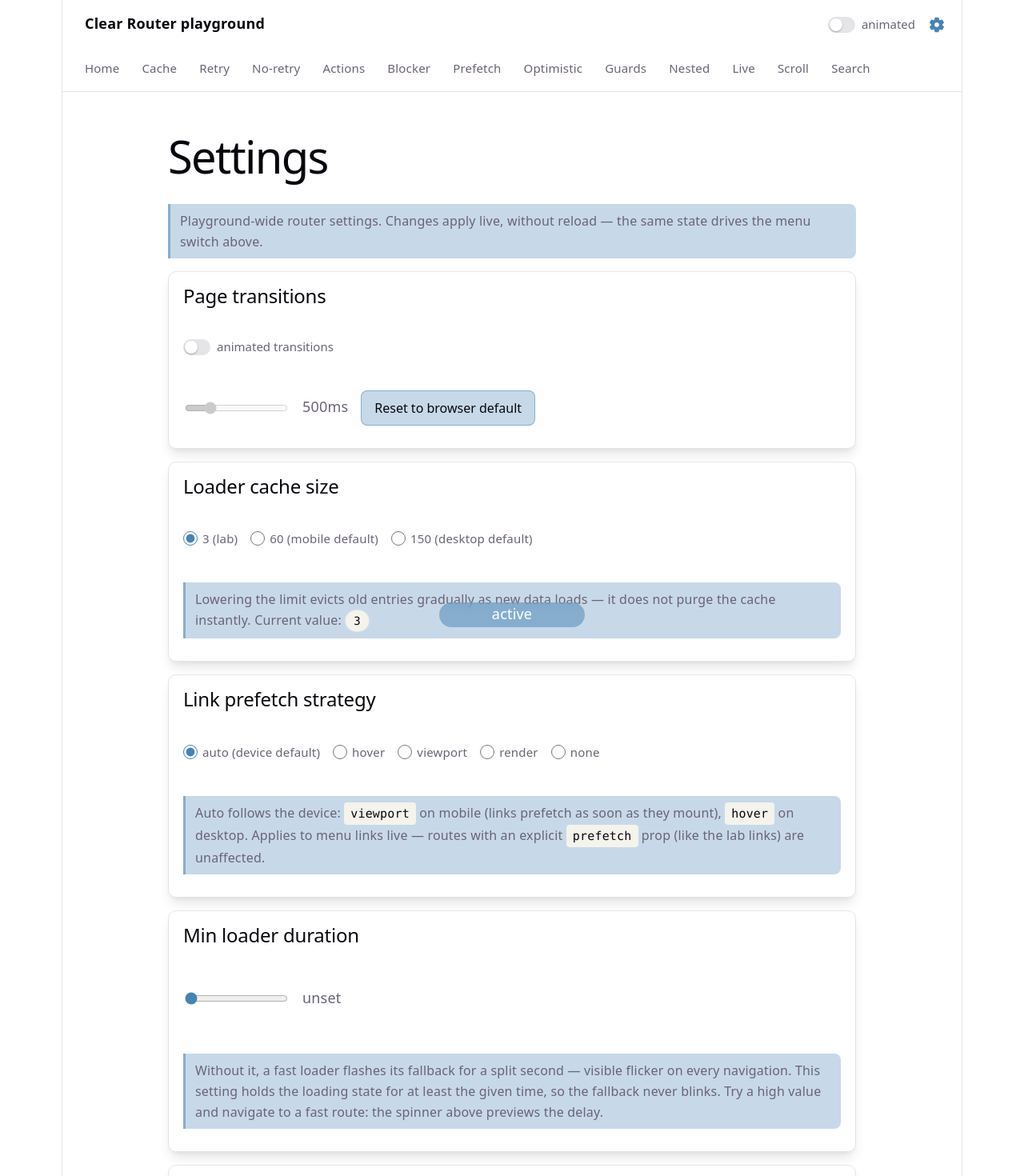
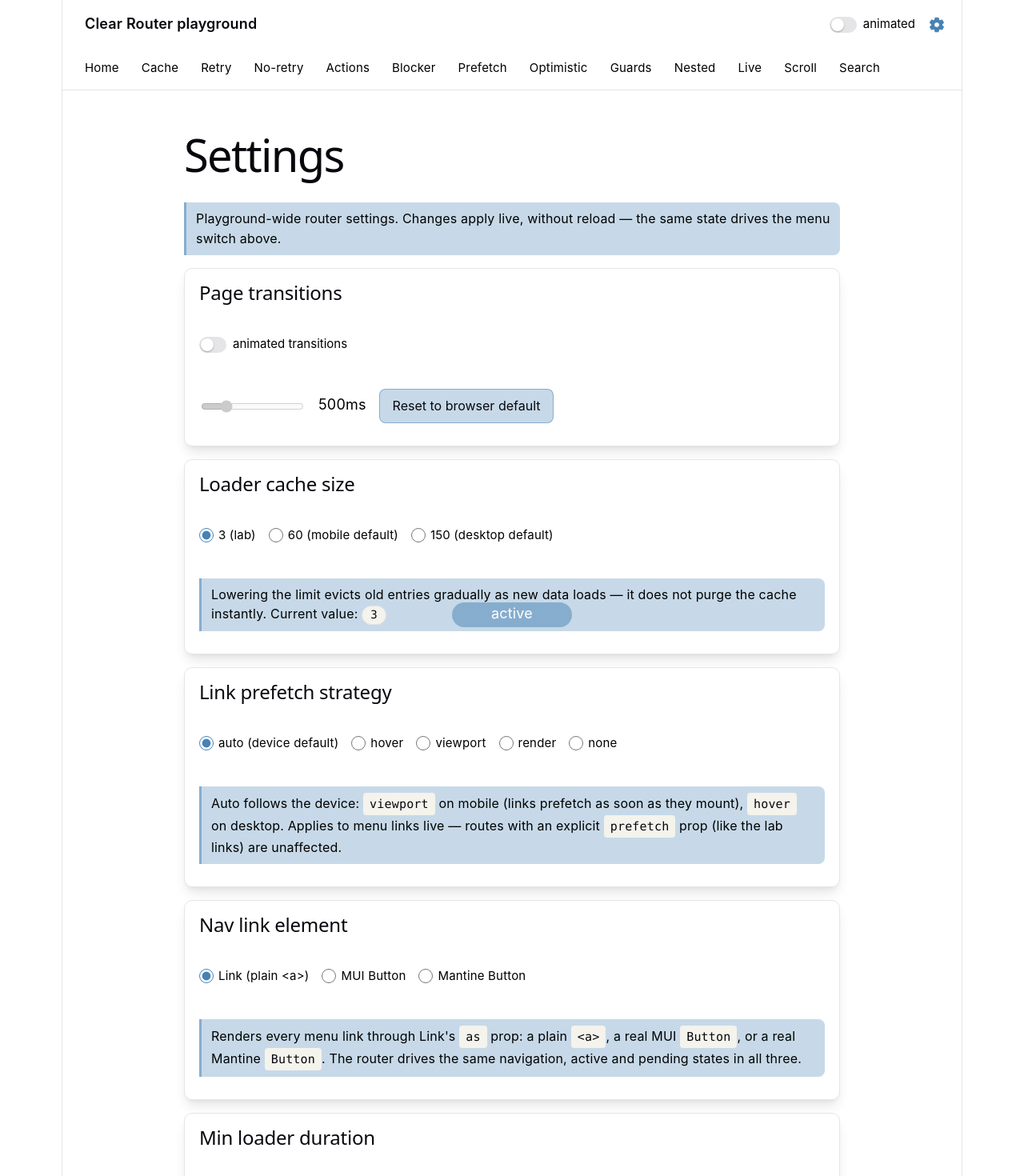
Before and after one commit to AndrewBubnov/clear-react-router, a React (Vite) app: page /playground/settings in a window 1280 px wide. Shown: the top 1470 px of the page at 80% size. Built offline with nearby package versions, Linux system fonts and the light colour scheme.

Commit message:
Add custom library links

```diff
--- /dev/null
+++ b/postcss.config.cjs
@@ -0,0 +1,14 @@
+module.exports = {
+	plugins: {
+		'postcss-preset-mantine': {},
+		'postcss-simple-vars': {
+			variables: {
+				'mantine-breakpoint-xs': '36em',
+				'mantine-breakpoint-sm': '48em',
+				'mantine-breakpoint-md': '62em',
+				'mantine-breakpoint-lg': '75em',
+				'mantine-breakpoint-xl': '88em',
+			},
+		},
+	},
+};
--- a/src/App.tsx
+++ b/src/App.tsx
@@ -1,3 +1,4 @@
+import { MantineProvider } from '@mantine/core';
 import { Router, useRouteStatus } from './clear-router';
 import { PlaygroundNav } from './playground/PlaygroundNav';
 import { playgroundRoutes } from './playground/routes';
@@ -37,10 +38,12 @@ const Status = () => {
 
 const App = () => {
 	return (
-		<PlaygroundSettingsProvider>
-			<Shell />
-			<Status />
-		</PlaygroundSettingsProvider>
+		<MantineProvider>
+			<PlaygroundSettingsProvider>
+				<Shell />
+				<Status />
+			</PlaygroundSettingsProvider>
+		</MantineProvider>
 	);
 };
 
--- a/src/main.tsx
+++ b/src/main.tsx
@@ -1,5 +1,6 @@
 import { StrictMode } from 'react'
 import { createRoot } from 'react-dom/client'
+import '@mantine/core/styles.layer.css'
 import './index.css'
 import App from './App.tsx'
 import { E2EDemo } from './e2e-demo.tsx'
--- /dev/null
+++ b/src/playground/NavLinkAs.tsx
@@ -0,0 +1,23 @@
+import MuiButton from '@mui/material/Button';
+import { Button as MantineButton } from '@mantine/core';
+import type { ElementProps, LinkProps } from '../clear-router';
+
+export type NavLinkAs = 'link' | 'mui' | 'mantine';
+
+type LinkAsRenderer = NonNullable<LinkProps['as']>;
+
+const linkAs: LinkAsRenderer = (props: ElementProps<HTMLAnchorElement>) => <a {...props} />;
+
+const muiAs: LinkAsRenderer = (props, { isActive }) => (
+	<MuiButton {...props} variant={isActive ? 'contained' : 'text'} size="small" />
+);
+
+const mantineAs: LinkAsRenderer = (props, { isActive }) => (
+	<MantineButton {...props} component="a" variant={isActive ? 'filled' : 'subtle'} size="compact-sm" />
+);
+
+export const NAV_LINK_AS: Record<NavLinkAs, LinkAsRenderer> = {
+	link: linkAs,
+	mui: muiAs,
+	mantine: mantineAs,
+};
--- a/src/playground/PlaygroundNav.tsx
+++ b/src/playground/PlaygroundNav.tsx
@@ -1,6 +1,17 @@
+import type { ReactNode } from 'react';
 import { Link } from '../clear-router';
 import { usePlaygroundSettings } from './usePlaygroundSettings';
 import { Switch } from './Switch';
+import { NAV_LINK_AS } from './NavLinkAs';
+
+const NavLink = ({ to, exact, children }: { to: string; exact?: boolean; children: ReactNode }) => {
+	const { navLinkAs } = usePlaygroundSettings();
+	return (
+		<Link to={to} exact={exact} as={NAV_LINK_AS[navLinkAs]} className="pg-nav-link">
+			{children}
+		</Link>
+	);
+};
 
 export const PlaygroundNav = () => {
 	const { isAnimated, setIsAnimated } = usePlaygroundSettings();
@@ -34,21 +45,21 @@ export const PlaygroundNav = () => {
 				</div>
 			</div>
 			<nav className="pg-nav" aria-label="Playground">
-				<Link to="/playground" exact>
+				<NavLink to="/playground" exact>
 					Home
-				</Link>
-				<Link to="/playground/cache">Cache</Link>
-				<Link to="/playground/retry">Retry</Link>
-				<Link to="/playground/retry-raw">No-retry</Link>
-				<Link to="/playground/actions">Actions</Link>
-				<Link to="/playground/blocker">Blocker</Link>
-				<Link to="/playground/prefetch">Prefetch</Link>
-				<Link to="/playground/optimistic">Optimistic</Link>
-				<Link to="/playground/guard">Guards</Link>
-				<Link to="/playground/nest">Nested</Link>
-				<Link to="/playground/live">Live</Link>
-				<Link to="/playground/scroll">Scroll</Link>
-				<Link to="/playground/search">Search</Link>
+				</NavLink>
+				<NavLink to="/playground/cache">Cache</NavLink>
+				<NavLink to="/playground/retry">Retry</NavLink>
+				<NavLink to="/playground/retry-raw">No-retry</NavLink>
+				<NavLink to="/playground/actions">Actions</NavLink>
+				<NavLink to="/playground/blocker">Blocker</NavLink>
+				<NavLink to="/playground/prefetch">Prefetch</NavLink>
+				<NavLink to="/playground/optimistic">Optimistic</NavLink>
+				<NavLink to="/playground/guard">Guards</NavLink>
+				<NavLink to="/playground/nest">Nested</NavLink>
+				<NavLink to="/playground/live">Live</NavLink>
+				<NavLink to="/playground/scroll">Scroll</NavLink>
+				<NavLink to="/playground/search">Search</NavLink>
 			</nav>
 		</div>
 	);
--- a/src/playground/SettingsPage.tsx
+++ b/src/playground/SettingsPage.tsx
@@ -3,6 +3,7 @@ import { Link } from '../clear-router';
 import { usePlaygroundSettings } from './usePlaygroundSettings';
 import { Switch } from './Switch';
 import type { PrefetchSetting } from './settings';
+import type { NavLinkAs } from './NavLinkAs';
 
 const CACHE_PRESETS = [
 	{ value: 3, label: '3 (lab)' },
@@ -16,6 +17,12 @@ const PREFETCH_PRESETS: { value: PrefetchSetting; label: string }[] = [
 	{ value: 'viewport', label: 'viewport' },
 	{ value: 'render', label: 'render' },
 	{ value: 'none', label: 'none' },
+];
+
+const NAV_LINK_PRESETS: { value: NavLinkAs; label: string }[] = [
+	{ value: 'link', label: 'Link (plain <a>)' },
+	{ value: 'mui', label: 'MUI Button' },
+	{ value: 'mantine', label: 'Mantine Button' },
 ];
 
 const SettingsLoader = ({ duration }: { duration: number | undefined }) => {
@@ -46,6 +53,8 @@ const SettingsPage = () => {
 		setDefaultPrefetch,
 		minLoaderDuration,
 		setMinLoaderDuration,
+		navLinkAs,
+		setNavLinkAs,
 	} = usePlaygroundSettings();
 
 	return (
@@ -121,6 +130,27 @@ const SettingsPage = () => {
 					<code>prefetch</code> prop (like the lab links) are unaffected.
 				</p>
 			</div>
+			<div className="pg-card">
+				<h2>Nav link element</h2>
+				<div className="pg-row" role="radiogroup" aria-label="Nav link element">
+					{NAV_LINK_PRESETS.map(preset => (
+						<label key={preset.value} className="pg-radio">
+							<input
+								type="radio"
+								name="nav-link-as"
+								checked={navLinkAs === preset.value}
+								onChange={() => setNavLinkAs(preset.value)}
+							/>
+							{preset.label}
+						</label>
+					))}
+				</div>
+				<p className="pg-hint">
+					Renders every menu link through Link's <code>as</code> prop: a plain <code>&lt;a&gt;</code>, a real
+					MUI <code>Button</code>, or a real Mantine <code>Button</code>. The router drives the same
+					navigation, active and pending states in all three.
+				</p>
+			</div>
 			<div className="pg-card pg-card-short">
 				<h2>Min loader duration</h2>
 				<div className="pg-row pg-settings-loader-wrap">
--- a/src/playground/playground.css
+++ b/src/playground/playground.css
@@ -16,14 +16,14 @@
 	border-bottom: 1px solid var(--border);
 }
 
-.pg-nav a {
+.pg-nav-link {
 	padding: 6px 12px;
 	border-radius: 6px;
 	font-size: 15px;
 }
 
 @media (hover: hover) {
-	.pg-nav a:hover {
+	.pg-nav-link:hover {
 		background: var(--accent-bg);
 	}
 }
--- a/src/playground/settings-context.ts
+++ b/src/playground/settings-context.ts
@@ -1,5 +1,6 @@
 import { createContext } from 'react';
 import type { PlaygroundSettings, PrefetchSetting } from './settings';
+import type { NavLinkAs } from './NavLinkAs';
 
 export type SettingsContextValue = PlaygroundSettings & {
 	setIsAnimated(value: boolean): void;
@@ -8,6 +9,7 @@ export type SettingsContextValue = PlaygroundSettings & {
 	setShowStatusBadge(value: boolean): void;
 	setDefaultPrefetch(value: PrefetchSetting): void;
 	setMinLoaderDuration(value: number | undefined): void;
+	setNavLinkAs(value: NavLinkAs): void;
 };
 
 export const SettingsContext = createContext<SettingsContextValue | null>(null);
--- a/src/playground/settings.tsx
+++ b/src/playground/settings.tsx
@@ -1,6 +1,7 @@
 import { useMemo, useState, type ReactNode } from 'react';
 import type { RouterProps } from '../clear-router';
 import { SettingsContext } from './settings-context';
+import type { NavLinkAs } from './NavLinkAs';
 
 export type PrefetchSetting = 'auto' | NonNullable<RouterProps['defaultPrefetch']>;
 
@@ -11,6 +12,7 @@ export type PlaygroundSettings = {
 	maxCacheSize: number;
 	defaultPrefetch: PrefetchSetting;
 	minLoaderDuration: number | undefined;
+	navLinkAs: NavLinkAs;
 };
 
 export const PlaygroundSettingsProvider = ({ children }: { children: ReactNode }) => {
@@ -20,6 +22,7 @@ export const PlaygroundSettingsProvider = ({ children }: { children: ReactNode }
 	const [maxCacheSize, setMaxCacheSize] = useState(3);
 	const [defaultPrefetch, setDefaultPrefetch] = useState<PrefetchSetting>('auto');
 	const [minLoaderDuration, setMinLoaderDuration] = useState<number | undefined>(0);
+	const [navLinkAs, setNavLinkAs] = useState<NavLinkAs>('link');
 	const value = useMemo(
 		() => ({
 			isAnimated,
@@ -34,8 +37,10 @@ export const PlaygroundSettingsProvider = ({ children }: { children: ReactNode }
 			setDefaultPrefetch,
 			minLoaderDuration,
 			setMinLoaderDuration,
+			navLinkAs,
+			setNavLinkAs,
 		}),
-		[isAnimated, animationDuration, maxCacheSize, showStatusBadge, defaultPrefetch, minLoaderDuration]
+		[isAnimated, animationDuration, maxCacheSize, showStatusBadge, defaultPrefetch, minLoaderDuration, navLinkAs]
 	);
 	return <SettingsContext.Provider value={value}>{children}</SettingsContext.Provider>;
 };
```
Also changed, not shown: package.json (+8 -0 lines), 1 other file (tests, documents, lock files or other folders).
